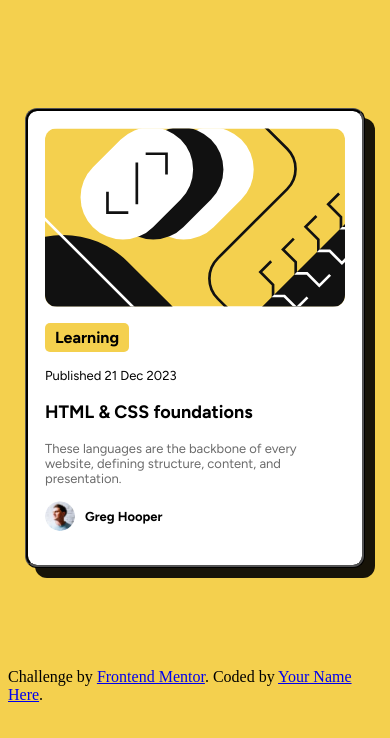
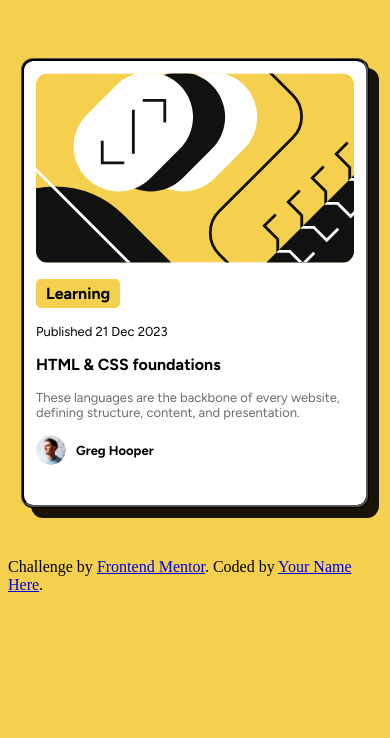
Before and after one commit to KarlaDhariet/Blog-preview-card, a plain HTML site: page index.html in a window 390 px wide. Drawn offline with Linux system fonts and the light colour scheme.

Commit message:
made the website responsive

```diff
--- a/styles.css
+++ b/styles.css
@@ -70,3 +70,19 @@ body{
     height: 30px;
     border-radius: 50%;         /* lo hace circular */
   }
+
+  @media (max-width: 400px) {
+    .box {
+      width: 85%;          /* que no quede demasiado grande en pantallas pequeñas */
+      margin: 50px;
+      padding: 12px;
+    }
+
+    .subtitle {
+      font-size: medium;    /* reduce un poco el título */
+    }
+
+    .description {
+      font-size: 13px;
+    }
+  }
```
